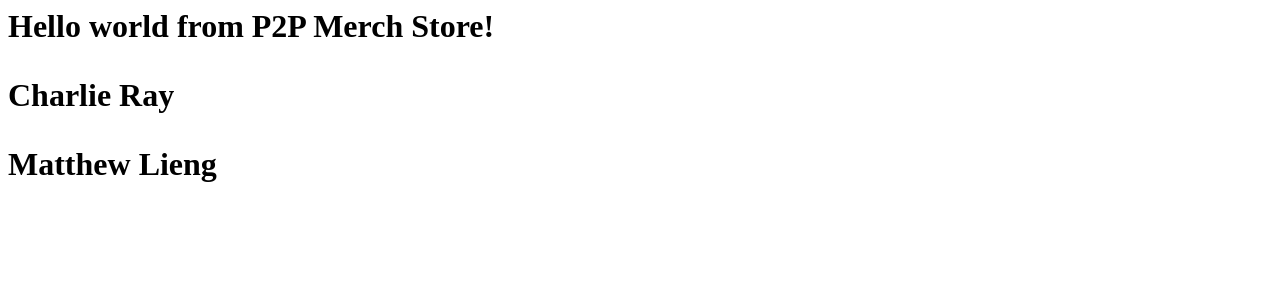
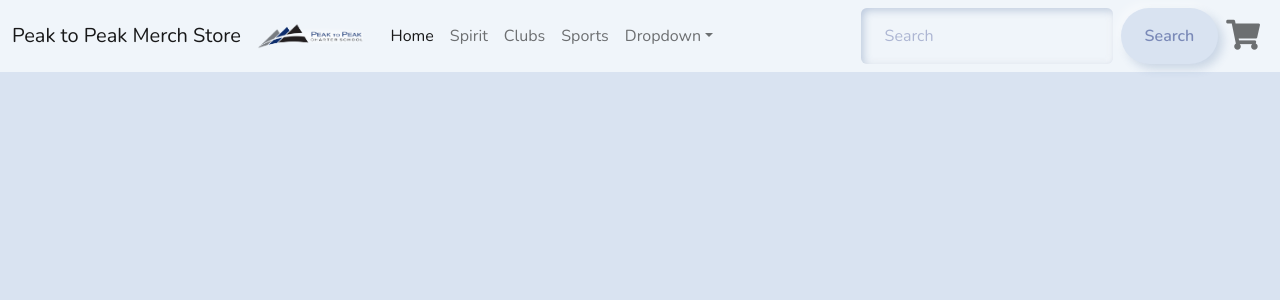
Before and after one commit to P2P-Computer-Science-Honor-Society/merch, a Django app: page / in a window 1280 px wide. Shown: the top 300 px of the page. Run offline with Django 3.2, Linux system fonts and the light colour scheme; some libraries are stand-ins or nearby versions.

Commit message:
updated navbar

```diff
--- a/p2pmerch/base/templates/base/base.html
+++ b/p2pmerch/base/templates/base/base.html
@@ -1,3 +1,70 @@
-<h1>Hello world from P2P Merch Store!<h1>
-<p>Charlie Ray<p>
-<p>Matthew Lieng</p>
+<!DOCTYPE html>
+<html>
+  <head>
+    <title>Peak to Peak Merch Store</title>
+
+    <link rel="stylesheet" href="https://use.fontawesome.com/releases/v5.0.7/css/all.css">
+    <link rel="stylesheet" href="https://cdn.jsdelivr.net/npm/bootstrap@5.1.3/dist/css/bootstrap.min.css" integrity="sha384-1BmE4kWBq78iYhFldvKuhfTAU6auU8tT94WrHftjDbrCEXSU1oBoqyl2QvZ6jIW3" crossorigin="anonymous">
+    <link rel="stylesheet" href="https://cdn.jsdelivr.net/npm/bootswatch@5.1.3/dist/morph/bootstrap.min.css">
+
+    <style>
+    .ml-auto .dropdown-menu {
+      left: auto !important;
+      right: 0px;
+    }
+    </style>
+
+  </head>
+<body>
+
+<nav class="navbar navbar-expand-lg navbar-light bg-light">
+    <div class="container-fluid">
+      <a class="navbar-brand" href="#">Peak to Peak Merch Store</a>
+      {% load static %} <img src="{% static "base\media\P2P logo.png" %}" alt="home" class="logo" width="10%" height="10%" style="padding-right:20px;" />
+      <button class="navbar-toggler" type="button" data-bs-toggle="collapse" data-bs-target="#navbarColor03" aria-controls="navbarColor03" aria-expanded="false" aria-label="Toggle navigation">
+        <span class="navbar-toggler-icon"></span>
+      </button>
+
+      <div class="collapse navbar-collapse" id="navbarColor03">
+        <ul class="navbar-nav me-auto">
+          <li class="nav-item">
+            <a class="nav-link active" href="#">Home
+              <span class="visually-hidden">(current)</span>
+            </a>
+          </li>
+          <li class="nav-item">
+            <a class="nav-link" href="#">Spirit</a>
+          </li>
+          <li class="nav-item">
+            <a class="nav-link" href="#">Clubs</a>
+          </li>
+          <li class="nav-item">
+            <a class="nav-link" href="#">Sports</a>
+          </li>
+          <li class="nav-item dropdown">
+            <a class="nav-link dropdown-toggle" data-bs-toggle="dropdown" href="#" role="button" aria-haspopup="true" aria-expanded="false">Dropdown</a>
+            <div class="dropdown-menu">
+              <a class="dropdown-item" href="#">Action</a>
+              <a class="dropdown-item" href="#">Another action</a>
+              <a class="dropdown-item" href="#">Something else here</a>
+              <div class="dropdown-divider"></div>
+              <a class="dropdown-item" href="#">Separated link</a>
+            </div>
+          </li>
+        </ul>
+        <form class="d-flex">
+          <input class="form-control me-sm-2" type="text" placeholder="Search">
+          <button class="btn btn-secondary my-2 my-sm-0" type="submit">Search</button>
+        </form>
+        <ul class="navbar-nav ml-auto">
+          <li class="nav-item">
+             <a class="nav-link" href="#">
+              <i class="fas fa-shopping-cart" style="font-size:30px;"></i>
+             </a>
+          </li>
+      </div>
+    </div>
+  </nav>
+
+</body>
+</html>
--- a/p2pmerch/base/urls.py
+++ b/p2pmerch/base/urls.py
@@ -1,7 +1,10 @@
 from django.urls import path
 from . import views
+from django.contrib.staticfiles.urls import staticfiles_urlpatterns
 
 urlpatterns = [
     path("", views.base, name="base"),
     path("home/", views.base, name="base"),
 ]
+
+urlpatterns += staticfiles_urlpatterns()
```
Also changed, not shown: p2pmerch/base/static/base/media/P2P logo.png (added).
